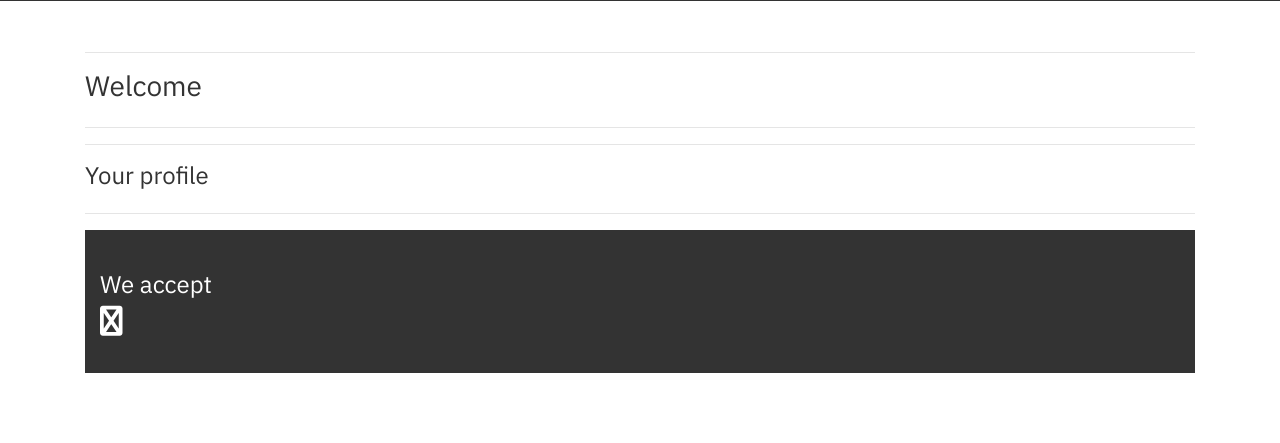
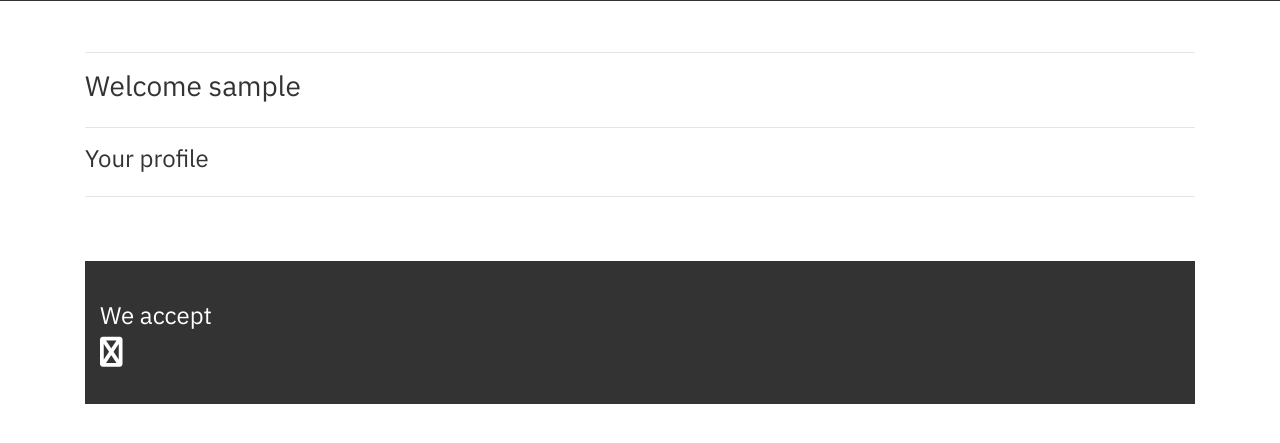
Before and after one commit to Jade-ux/wunderlust_gallery, a Django app: page /profile/ in a window 1280 px wide. Shown: the part 244-687 px from the top of the page. Run offline with Django 3.2, Linux system fonts and the light colour scheme; the visitor is signed in with stand-in values (Sample User, id 1); data comes from the database, SQL or seed files in the repository; parts of the project's set-up code (start-up, migrations or seed data) failed here and were passed over; some libraries are stand-ins or nearby versions.

Commit message:
Tidied up some styling on the pages, added profile to the UserProfile view and rendered it in the template.

```diff
--- a/profiles/templates/profiles/profile.html
+++ b/profiles/templates/profiles/profile.html
@@ -14,15 +14,15 @@
 {% endblock %}
 
 {% block content %}
-    <div class="container container-100vh">
-        <div class="row">
+    <div class="container">
+        <div class="row mb-5">
             <div class="col-12">
                 <hr>
-                <h3 class="mb-4">Welcome {{user.user_name}}</h3>
-                <hr>
+                <h3 class="mb-4">Welcome {{ profile }}</h3>
                 <hr>
                 <h4 class="mb-4">Your profile</h4>
                 <hr>
             </div>
         </div>
+
 {% endblock %}
--- a/profiles/views.py
+++ b/profiles/views.py
@@ -1,11 +1,17 @@
-from django.shortcuts import render
+from django.shortcuts import render, get_object_or_404
+
+from .models import UserProfile
 
 
 def profile(request):
     """ Displays the user's profile. """
 
+    profile = get_object_or_404(UserProfile, user=request.user)
+
     template = 'profiles/profile.html'
-    context = {}
+    context = {
+        'profile': profile,
+    }
 
     return render(request, template, context)
 
--- a/templates/allauth/account/login.html
+++ b/templates/allauth/account/login.html
@@ -42,7 +42,7 @@ for a {{ site_name }} account and sign in below:{% endblocktrans %}</p>
   {% if redirect_field_value %}
   <input type="hidden" name="{{ redirect_field_name }}" value="{{ redirect_field_value }}" />
   {% endif %}
-   <button class="btn-purchase" type="submit">{% trans "Sign In" %}</button>
+   <button class="btn-profile-primary" type="submit">{% trans "Sign In" %}</button>
  <p class="mt-2">
   <a class="button secondaryAction" href="{% url 'account_reset_password' %}">{% trans "Forgot Password?" %}</a></p>
 </form>
```
Also changed, not shown: templates/allauth/account/email_confirm.html (+6 -3 lines).
